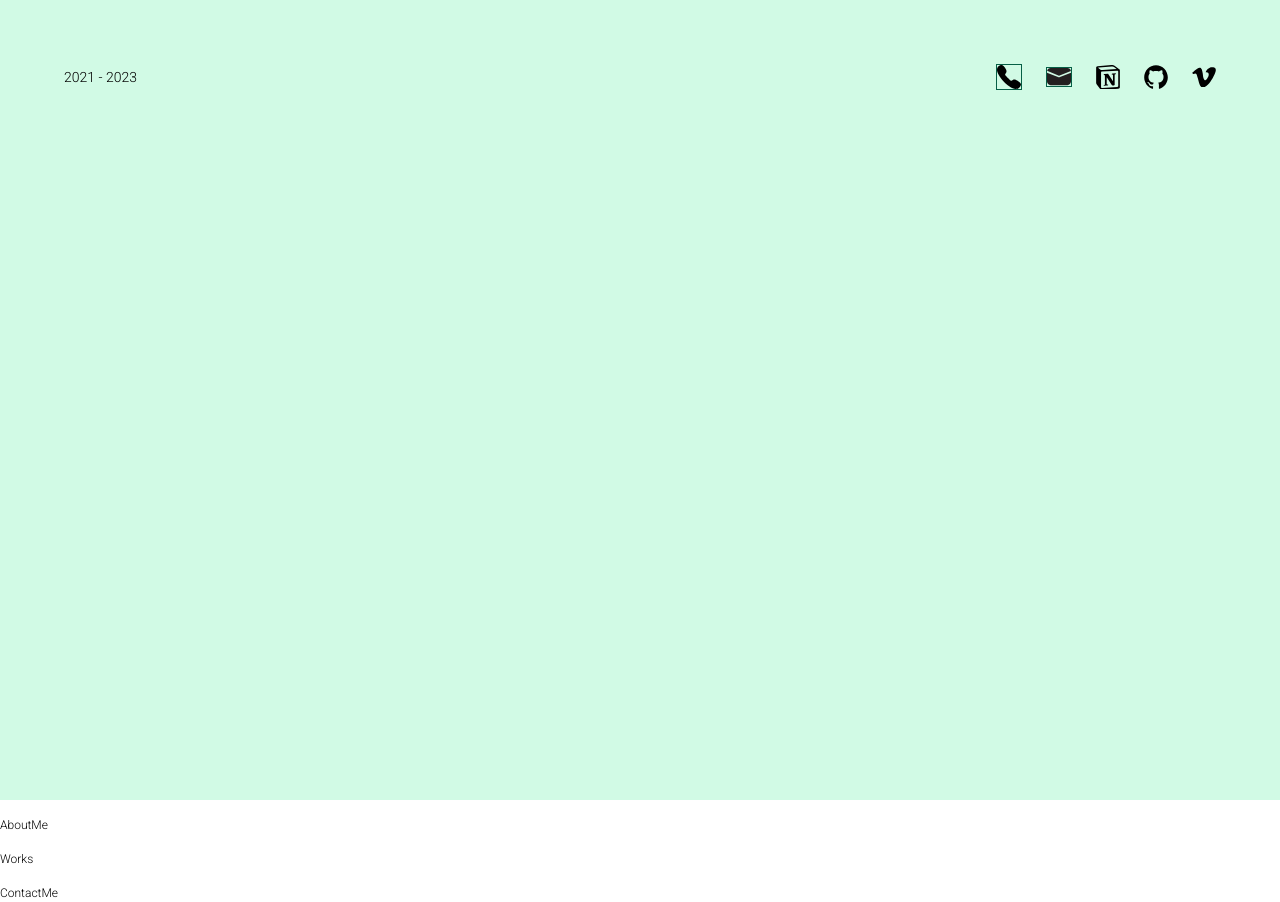
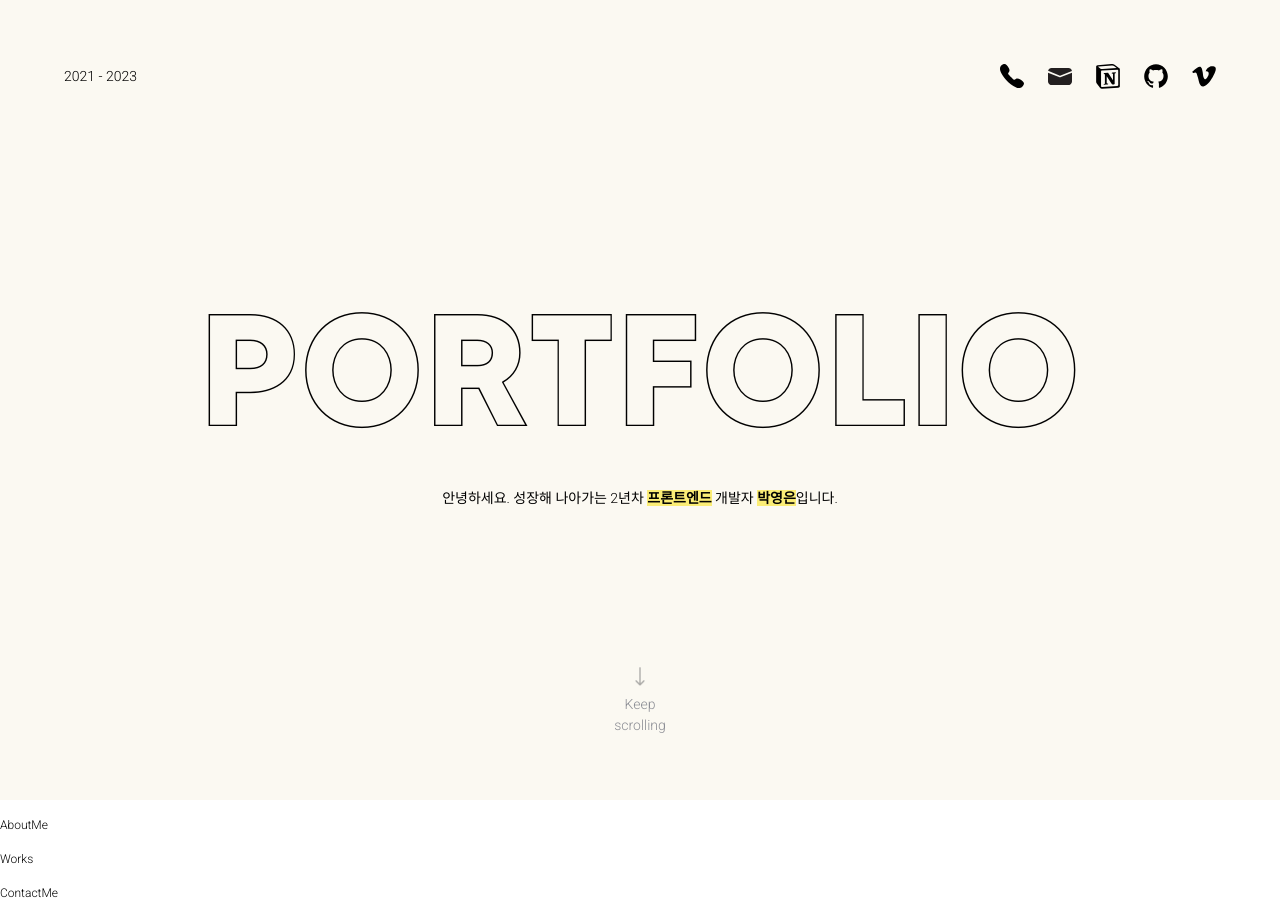
Before and after one commit to pyyyyye/pye-portfolio, a Next.js app: page / in a window 1280 px wide. Built offline with nearby package versions, Linux system fonts and the light colour scheme.

Commit message:
feat-mainPage-2 글꼴적용 및 메인페이지 완서어
Signed-off-by: 뚜뚜언니 <pyyyyye-mac@ttuttueonnis-MacBook-Pro.local>

```diff
--- /dev/null
+++ b/src/Assets/Icons/ArrowIcon.tsx
@@ -0,0 +1,15 @@
+import React from 'react';
+import { Type } from './type';
+
+const ArrowIcon = ({ width, height, fill }: Type) => (
+  <svg
+    width={width}
+    height={height}
+    fill={fill}
+    viewBox="0 0 16 29"
+    xmlns="http://www.w3.org/2000/svg">
+    <path d="M7.29289 28.7071C7.68342 29.0976 8.31658 29.0976 8.70711 28.7071L15.0711 22.3431C15.4616 21.9526 15.4616 21.3195 15.0711 20.9289C14.6805 20.5384 14.0474 20.5384 13.6569 20.9289L8 26.5858L2.34315 20.9289C1.95262 20.5384 1.31946 20.5384 0.928933 20.9289C0.538409 21.3195 0.538409 21.9526 0.928933 22.3431L7.29289 28.7071ZM7 4.37114e-08L7 28L9 28L9 -4.37114e-08L7 4.37114e-08Z" fill="gray" fillOpacity='70%' />
+  </svg>
+);
+
+export default ArrowIcon;
--- a/src/Assets/Icons/index.ts
+++ b/src/Assets/Icons/index.ts
@@ -4,3 +4,4 @@ export { default as PhoneIcon } from './PhoneIcon';
 export { default as NotionLogo } from './NotionLogo';
 export { default as GithubLogo } from './GithubLogo';
 export { default as EmailIcon } from './EmailIcon';
+export { default as ArrowIcon } from './ArrowIcon';
--- a/src/components/atoms/Text/index.tsx
+++ b/src/components/atoms/Text/index.tsx
@@ -9,6 +9,7 @@ const Text = ({
   center = false,
   truncate = false,
   bold = false,
+  bg = false,
 }: TextComponentProps) => {
   return (
     <span
@@ -16,6 +17,7 @@ const Text = ({
         size,
         color,
         bold ? 'font-bold' : 'font-normal',
+        bg && 'bg-yellow-bg',
         { 'text-center': center },
         { truncate: truncate },
       )}>
--- a/src/components/atoms/Text/type.ts
+++ b/src/components/atoms/Text/type.ts
@@ -7,4 +7,5 @@ export interface TextComponentProps {
   truncate?: boolean;
   size?: string;
   color?: string;
+  bg?: boolean
 }
--- a/src/components/molecules/ContactActiveButton.tsx
+++ b/src/components/molecules/ContactActiveButton.tsx
@@ -14,10 +14,10 @@ const ContactActiveButton = ({
   };
   return (
     <Button onClick={onClick}>
-      <div className="flex gap-4 items-center border border-green-800">
+      <div className="flex gap-4 items-center">
         {children}
         {click && (
-          <div className="border border-black">
+          <div>
             <Text>{content}</Text>
           </div>
         )}
--- a/src/components/organisms/Header.tsx
+++ b/src/components/organisms/Header.tsx
@@ -9,9 +9,6 @@ import {
 } from '@/src/assets/Icons';
 
 const Header = () => {
-  const onClick = () => {
-    console.log('클릭');
-  };
   return (
     <div className="flex justify-between items-center">
       <div>
@@ -24,13 +21,13 @@ const Header = () => {
         <ContactActiveButton content="par000eun@gmail.com">
           <EmailIcon width={24} />
         </ContactActiveButton>
-        <Button onClick={onClick}>
+        <Button onClick={()=>window.open('https://www.notion.so/2-9f48dfda6a8c49c6a8a872340cdb98ae')}>
           <NotionLogo width={24} />
         </Button>
-        <Button onClick={onClick}>
+        <Button onClick={()=>window.open('https://github.com/pyyyyye')}>
           <GithubLogo width={24} />
         </Button>
-        <Button onClick={onClick}>
+        <Button onClick={()=>window.open('https://velog.io/@park0eun')}>
           <VelogLogo width={24} />
         </Button>
       </div>
--- a/src/pages/main/index.tsx
+++ b/src/pages/main/index.tsx
@@ -1,7 +1,8 @@
 import React from 'react';
 import Map from '@/src/components/molecules/Map';
 
-import { Button, HeadContainer, Header } from '@/src';
+import { Button,Text, HeadContainer, Header } from '@/src';
+import { ArrowIcon } from '@/src/assets/Icons';
 
 const Home = () => {
   return (
@@ -10,8 +11,18 @@ const Home = () => {
     // </div>
     <>
       <HeadContainer />
-      <div className="h-screen bg-green-100 p-16">
+      <div className="h-screen bg-yellow-back p-16 flex flex-col justify-between">
         <Header />
+        <div className="flex flex-col text-center">
+          <span className="text-xxl font-Tommy">PORTFOLIO</span>
+          <Text>안녕하세요. 성장해 나아가는 2년차 <Text bg bold>프론트엔드</Text> 개발자 <Text bg bold>박영은</Text>입니다.</Text>
+        </div>
+        <div className='flex flex-col justify-center items-center text-center gap-2'>
+          <div className='animate-bounce'>
+            <ArrowIcon width={10} fill="bg-green"/>
+          </div>
+          <Text color="text-gray">Keep<br/>scrolling</Text>
+        </div>
       </div>
     </>
   );
--- a/src/styles/globals.css
+++ b/src/styles/globals.css
@@ -4,6 +4,11 @@
 @tailwind base;
 @tailwind components;
 @tailwind utilities;
+
+@font-face {
+  font-family: "Tommy";
+  src: url("../../public/MADE\ TOMMY\ Bold\ Outline_PERSONAL\ USE.otf");
+}
 
 @layer base {
   html {
--- a/tailwind.config.js
+++ b/tailwind.config.js
@@ -24,6 +24,7 @@ module.exports = {
       '2xl': '24px',
       '3xl': '28px',
       '4xl': '32px',
+      'xxl': '160px',
     },
     fontWeight: {
       headline: 100,
@@ -39,9 +40,14 @@ module.exports = {
     },
     extend: {
       fontFamily: {
-        Rampart: ['Roboto', 'sans-serif'],
+        Rampart: ['Roboto', 'sans-serif', ],
+        Tommy :['Tommy',]
       },
       colors: {
+        yellow:{
+          back:'#FBF9F2',
+          bg:'#FBED76'
+        },
         gray: {
           white: '#F7F8FA',
           light: '#DCDFE3',
```
Also changed, not shown: public/Arrow 1.svg (added), public/MADE TOMMY Bold Outline_PERSONAL USE.otf (added).
